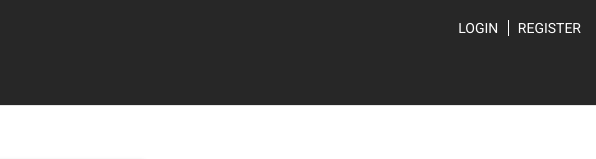
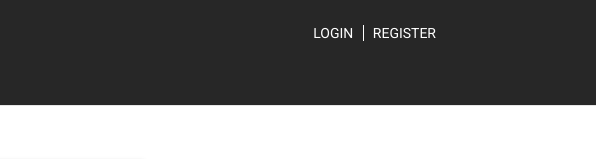
Before and after one commit to tom-morgan00/Dominos-HomePage, a plain HTML site: page index.html in a window 1280 px wide. Shown: the top 159 px of the page, 684-1280 px from the left. Drawn offline with Linux system fonts and the light colour scheme.

Commit message:
dominos webpage

```diff
--- a/index.html
+++ b/index.html
@@ -25,6 +25,7 @@
   </head>
   <body>
     <div class="navbar">
+      <div class="nav-container">
         <div class="brand">
           <img
             src="https://i.pinimg.com/originals/09/50/3f/09503f43a3206c155821fc0937885c5e.png"
@@ -36,6 +37,7 @@
           <div class="user-links">
             <a href="#">Login</a>
             <a href="#">Register</a>
+          </div>
         </div>
       </div>
     </div>
--- a/styles.css
+++ b/styles.css
@@ -23,11 +23,15 @@ ul {
 .navbar {
   font-size: 1.7rem;
   color: rgb(34, 112, 177);
+
+  padding: 10px;
+  border-bottom: 1px solid #e5e5e5;
+}
+
+.nav-container {
   display: flex;
   justify-content: space-between;
   align-items: center;
-  padding: 10px;
-  border-bottom: 1px solid #e5e5e5;
 }
 
 .brand {
@@ -228,6 +232,9 @@ footer p {
 @media screen and (min-width: 768px) {
   .navbar {
     background-color: #272727;
+  }
+
+  .nav-container {
     display: block;
     position: relative;
     text-align: center;
@@ -257,8 +264,8 @@ footer p {
 
   .user-links {
     position: absolute;
-    top: 20px;
-    right: 15px;
+    top: 0;
+    right: 20px;
     display: inline-block;
     text-transform: uppercase;
     font-size: 14px;
@@ -381,6 +388,11 @@ footer p {
 }
 
 @media screen and (min-width: 1020px) {
+  .nav-container {
+    max-width: 1000px;
+    margin: auto;
+  }
+
   .hero .hero-image {
     text-align: center;
   }
@@ -390,13 +402,13 @@ footer p {
     max-width: 1000px;
   }
 
-  .pizza-image img {
-    height: 200px;
-  }
-
   .pizza-images {
     max-width: 1000px;
     margin: auto;
+  }
+
+  .pizza-image img {
+    height: 200px;
   }
 
   .other-links {
```
Lines whose indentation alone changed are shown as unchanged.
